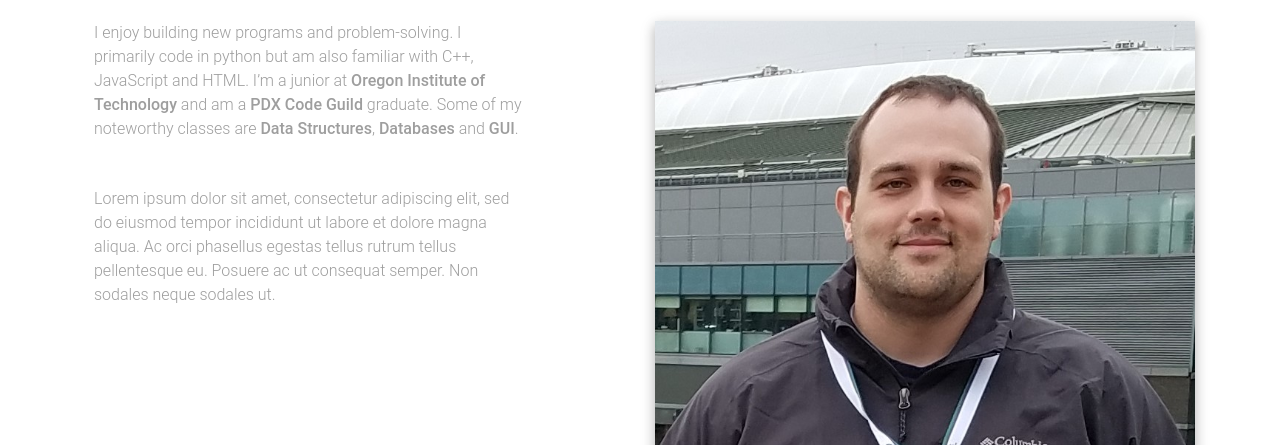
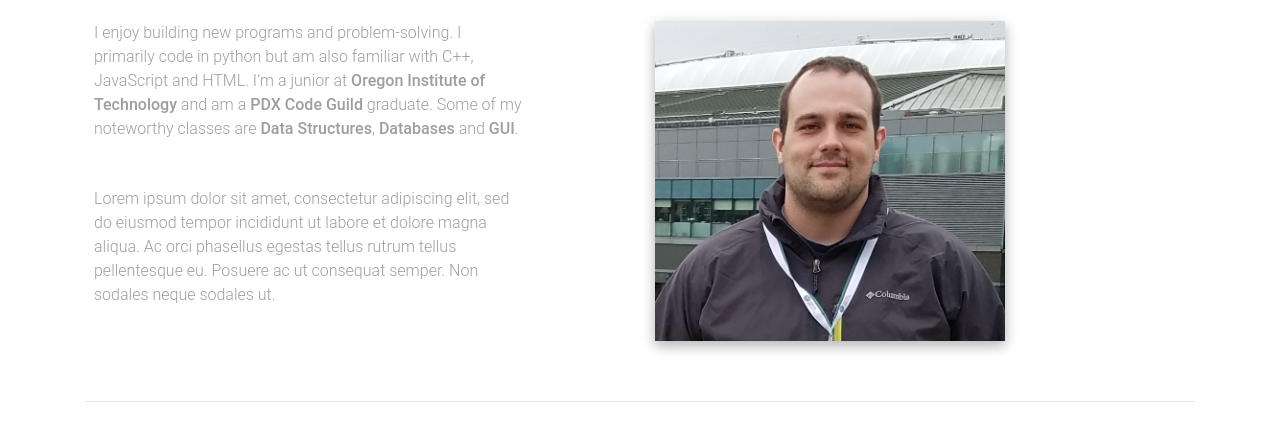
Before and after one commit to ntout/ntout.github.io, a plain HTML site: page index.html in a window 1280 px wide. Shown: the part 507-952 px from the top of the page. Drawn offline with nearby package versions, Linux system fonts and the light colour scheme.

Commit message:
img resize

```diff
--- a/index.html
+++ b/index.html
@@ -113,7 +113,7 @@
           <!--/Grid column-->
 
           <!--Grid column-->
-          <div class="col-lg-6 col-md-12">
+          <div class="col-lg-4 col-md-6">
             <div class="">
               <img src="img/face.jpg" class="img-fluid z-depth-1-half" alt="">
             </div>
```
